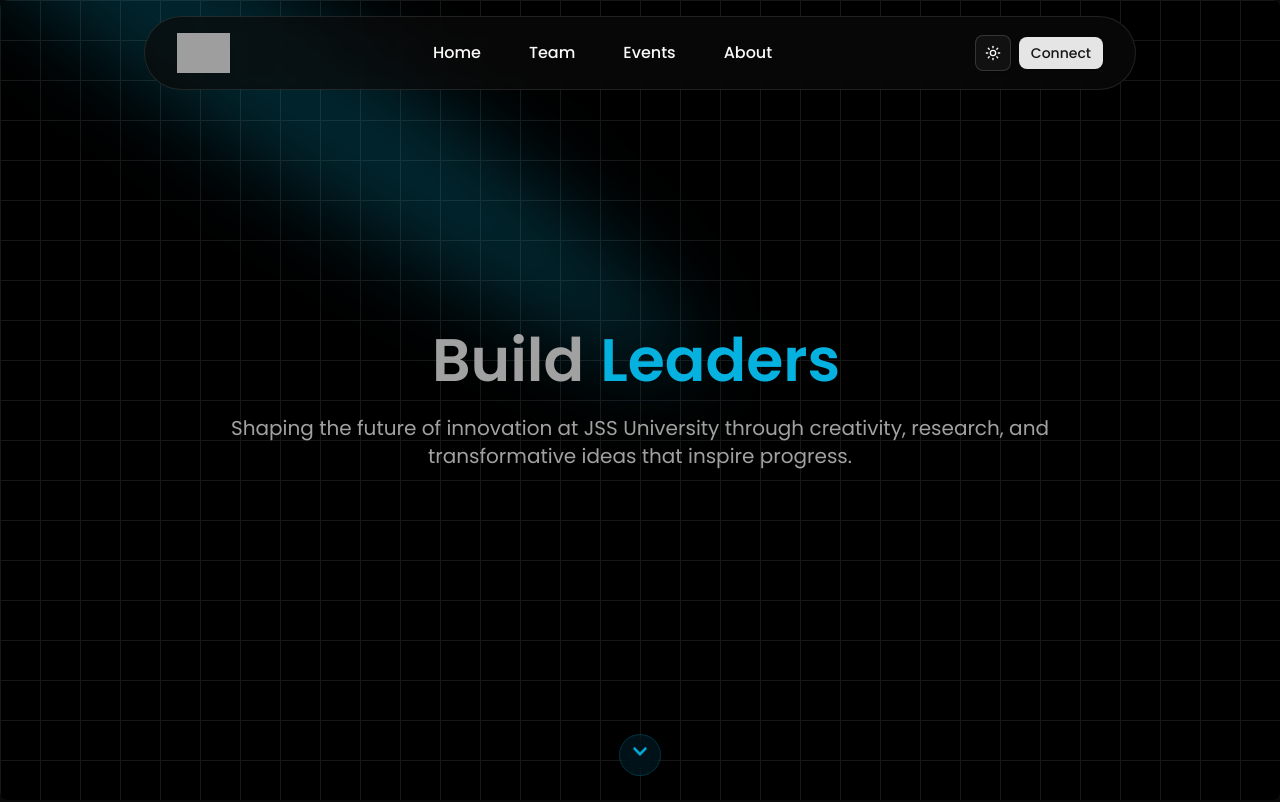
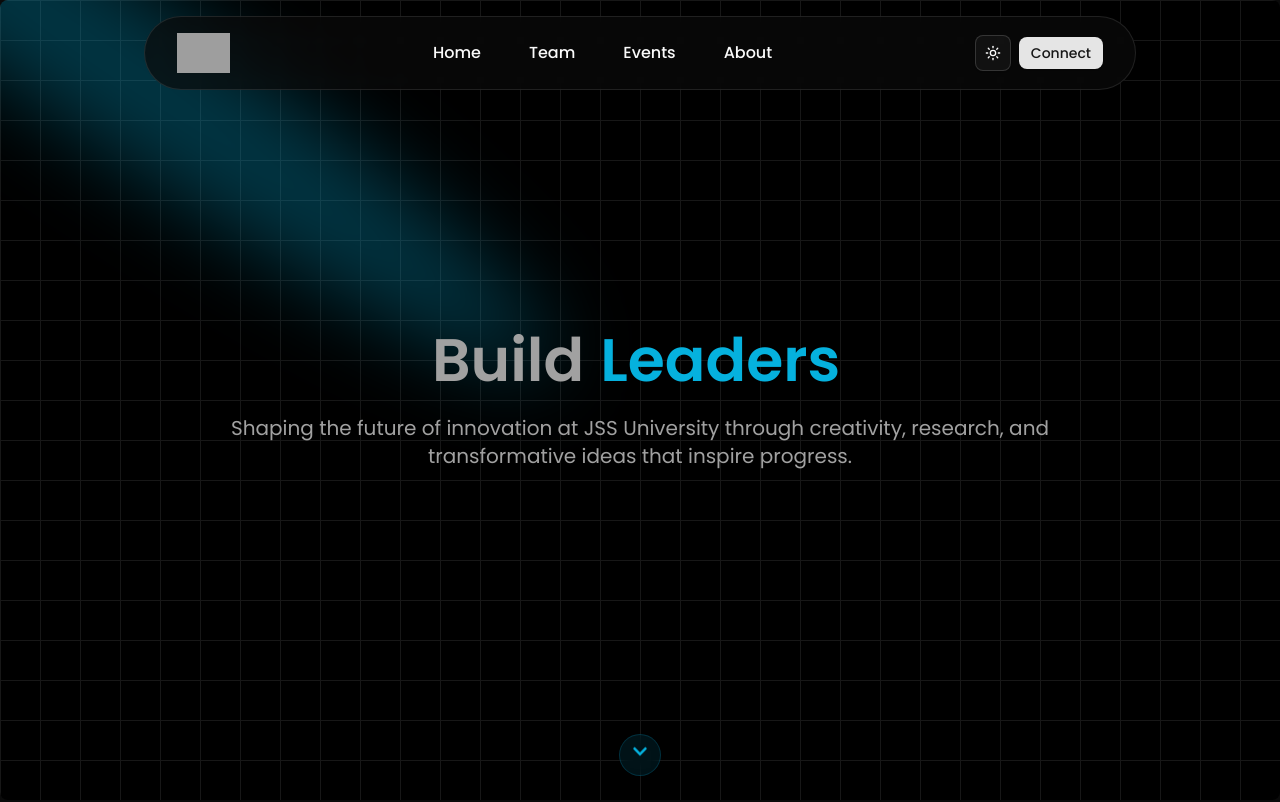
Before and after one commit to hrshvv/edc-jssun, a React (Vite) app: page / in a window 1280 px wide. Shown: the top 802 px of the page. Built offline with nearby package versions, Linux system fonts and the light colour scheme; grey boxes are pictures that could not be loaded.

Commit message:
fixed the hero section

```diff
--- a/src/components/ui/spotlight.tsx
+++ b/src/components/ui/spotlight.tsx
@@ -9,7 +9,7 @@ export const Spotlight = ({ className, fill }: SpotlightProps) => {
   return (
     <svg
       className={cn(
-        'animate-spotlight pointer-events-none absolute z-[1]  h-[169%] w-[138%] lg:w-[84%] opacity-1',
+        'animate-spotlight pointer-events-none absolute z-[1] h-[180%] w-[220%] sm:h-[140%] sm:w-[130%] md:h-[160%] md:w-[140%] lg:h-[169%] lg:w-[84%] opacity-1',
         className
       )}
       xmlns="http://www.w3.org/2000/svg"
@@ -24,7 +24,7 @@ export const Spotlight = ({ className, fill }: SpotlightProps) => {
           ry="273.501"
           transform="matrix(-0.822377 -0.568943 -0.568943 0.822377 3631.88 2291.09)"
           fill={fill || 'white'}
-          fillOpacity="0.21"
+          fillOpacity="0.3"
         ></ellipse>
       </g>
       <defs>
--- a/src/our/views/Main.jsx
+++ b/src/our/views/Main.jsx
@@ -45,7 +45,7 @@ const Main = () => {
   return (
     <div>
       {/* Spotlight Section */}
-      <div className="relative flex min-h-[100vh] w-full overflow-hidden rounded-md bg-black antialiased items-center justify-center">
+      <div className="relative flex min-h-[100vh] w-full overflow-hidden rounded-md bg-black antialiased items-center justify-center px-2 sm:px-4">
         <div
           className={cn(
             'pointer-events-none absolute inset-0 [background-size:20px_20px] sm:[background-size:30px_30px] md:[background-size:40px_40px] select-none',
@@ -54,10 +54,10 @@ const Main = () => {
         />
 
         <Spotlight
-          className="-top-40 left-0 md:-top-20 md:left-60"
+          className="-top-20 left-1/2 -translate-x-1/2 sm:-top-30 sm:left-1/2 sm:-translate-x-1/2 md:-top-20 md:left-1/2 md:-translate-x-1/2"
           fill="#05B1DE"
         />
-        <div className="relative z-10 mx-auto w-full max-w-7xl px-4 py-8 sm:py-12 md:py-16">
+        <div className="relative z-10 mx-auto w-full max-w-7xl px-2 sm:px-4 py-6 sm:py-8 md:py-12 lg:py-16">
           <div className="text-center">
             <div className="flex flex-row items-center justify-center gap-1 sm:gap-2 mb-4 sm:mb-6">
               <p className="text-neutral-600 dark:text-neutral-400 text-2xl sm:text-3xl md:text-4xl lg:text-5xl xl:text-6xl font-semibold">
```
